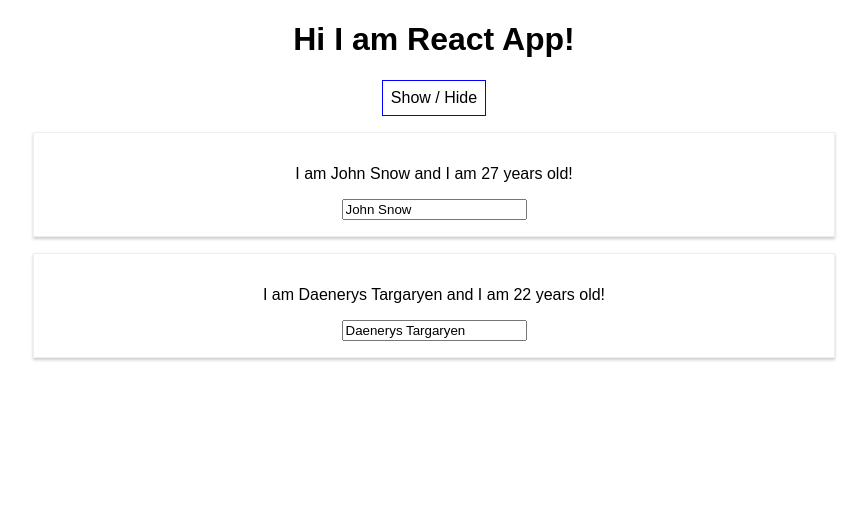
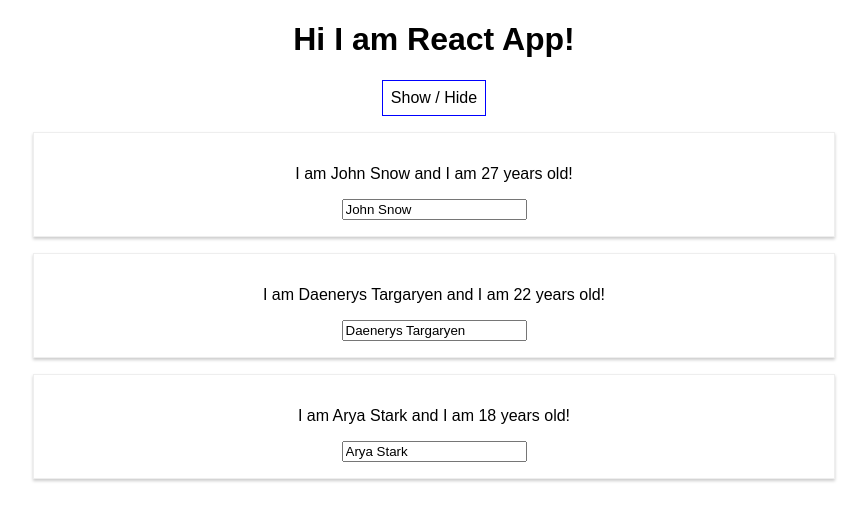
Before and after one commit to NishantVP/udemy-react-followon, a React (Create React App) app: page / in a window 1280 px wide. Both pictures are taken after a click on the button "Show / Hide". Shown: the top 520 px of the page, without its empty margins (206-1073 px from the left). Built offline with nearby package versions, Linux system fonts and the light colour scheme.

Commit message:
lecture 57

```diff
--- a/src/App.js
+++ b/src/App.js
@@ -5,20 +5,19 @@ import Person from './Person/Person';
 class App extends Component {
     state = {
         persons: [
-            {name: 'John Snow', age: 27},
-            {name: 'Daenerys Targaryen', age: 22}
+            {id: 0,  name: 'John Snow', age: 27},
+            {id: 1, name: 'Daenerys Targaryen', age: 22},
+            {id: 2, name: 'Arya Stark', age: 18}
         ],
         otherState : "random",
         showPersons : false
     };
 
-    switchNameHandler = (newName) => {
-        this.setState( {
-            persons: [
-                {name: newName, age: 27},
-                {name: 'Daenerys Targaryen', age: 22}
-            ]
-        })
+    deletePersonHandler = (personIndex) => {
+        // const persons = this.state.persons.slice();
+        const persons = [...this.state.persons];
+        persons.splice(personIndex,1);
+        this.setState({persons: persons})
     };
 
     togglePersonsHandler = () => {
@@ -28,13 +27,21 @@ class App extends Component {
         })
     };
 
-    changeNameHandler = (event) => {
-        this.setState({
-            persons: [
-                {name: event.target.value, age: 27},
-                {name: 'Daenerys Targaryen', age: 22}
-            ]
-        })
+    nameChangeHandler = (event, id) => {
+        const personIndex = this.state.persons.findIndex(p => {
+            return p.id === id;
+        });
+
+        const person = {
+            ...this.state.persons[personIndex]
+        };
+
+        person.name = event.target.value;
+
+        const persons = [...this.state.persons];
+        persons[personIndex] = person;
+
+        this.setState({persons:persons});
     };
 
     render() {
@@ -52,10 +59,13 @@ class App extends Component {
         if (this.state.showPersons) {
             persons = (
                 <div>
-                    {this.state.persons.map(person => {
+                    {this.state.persons.map((person, index) => {
                         return <Person
+                            click={() => this.deletePersonHandler(index)}
                             name={person.name}
                             age = {person.age}
+                            key={person.id}
+                            changed={(event) => this.nameChangeHandler(event,person.id)}
                         />
                     })}
                 </div>
```
